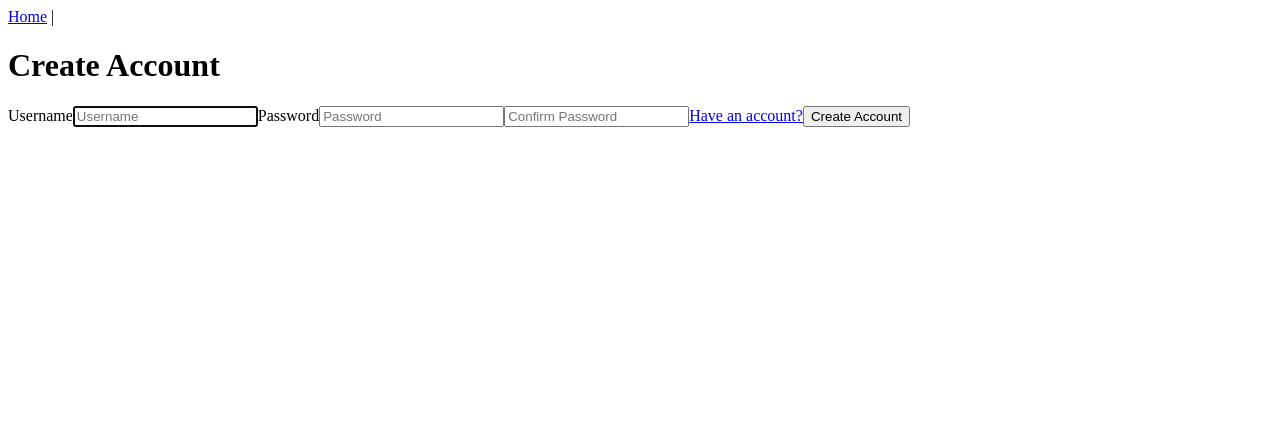
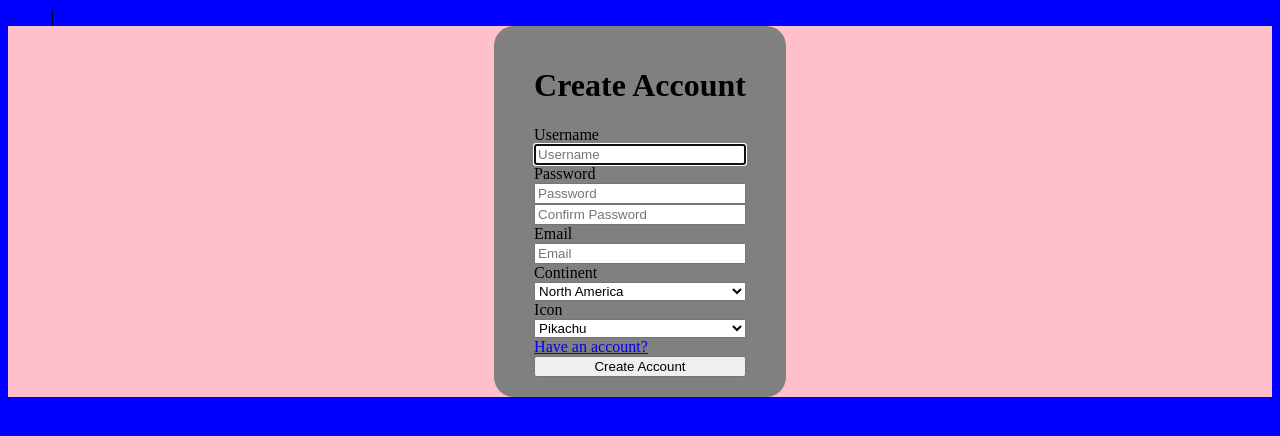
Before and after one commit to kevinzuelo/PokecenTEr, a Vue app in the folder vue/: page /register in a window 1280 px wide. Shown: the top 436 px of the page. Built offline with nearby package versions, Linux system fonts and the light colour scheme.

Commit message:
Added fields to registration form

```diff
--- a/vue/src/App.vue
+++ b/vue/src/App.vue
@@ -7,3 +7,10 @@
     <router-view />
   </div>
 </template>
+
+<style>
+html {
+  background-color: blue;
+}
+
+</style>
--- a/vue/src/views/Register.vue
+++ b/vue/src/views/Register.vue
@@ -32,6 +32,30 @@
         v-model="user.confirmPassword"
         required
       />
+      <label for="email">Email</label>
+      <input
+        type="email"
+        id="email"
+        class="form-control"
+        placeholder="Email"
+        v-model="user.email"
+        required
+      />
+      <label for="continent">Continent</label>
+      <select name="continent" id="continent" class="form-control">
+        <option value="North America">North America</option>
+        <option value="South America">South America</option>
+        <option value="Europe">Europe</option>
+        <option value="Asia">Asia</option>
+        <option value="Africa">Africa</option>
+        <option value="Australia/Oceania">Australia/Oceania</option>
+        <option value="Antarctica">Antarctica</option>
+      </select>
+
+      <label for="icon">Icon</label>
+      <select name="icon" id="icon" class="form-control">
+        <option value="https://raw.githubusercontent.com/PokeAPI/sprites/master/sprites/pokemon/25.png">Pikachu</option>
+      </select>
       <router-link :to="{ name: 'login' }">Have an account?</router-link>
       <button class="btn btn-lg btn-primary btn-block" type="submit">
         Create Account
@@ -52,6 +76,9 @@ export default {
         password: '',
         confirmPassword: '',
         role: 'user',
+        email: '',
+        continent: '',
+        iconUrl: ''
       },
       registrationErrors: false,
       registrationErrorMsg: 'There were problems registering this user.',
@@ -90,4 +117,24 @@ export default {
 };
 </script>
 
-<style></style>
+<style scoped>
+  .form-register {
+    display: flex;
+    flex-direction: column;
+    max-width: 600px;
+    background-color: grey;
+    padding: 20px 40px 20px 40px;
+    border-radius: 20px;
+  }
+
+  #register {
+    display: flex;
+    height: 100%;
+    justify-content: center;
+    align-content: center;
+    background-color: pink;
+
+  }
+
+
+</style>
```
Also changed, not shown: 1 other file (tests, documents, lock files or other folders).
